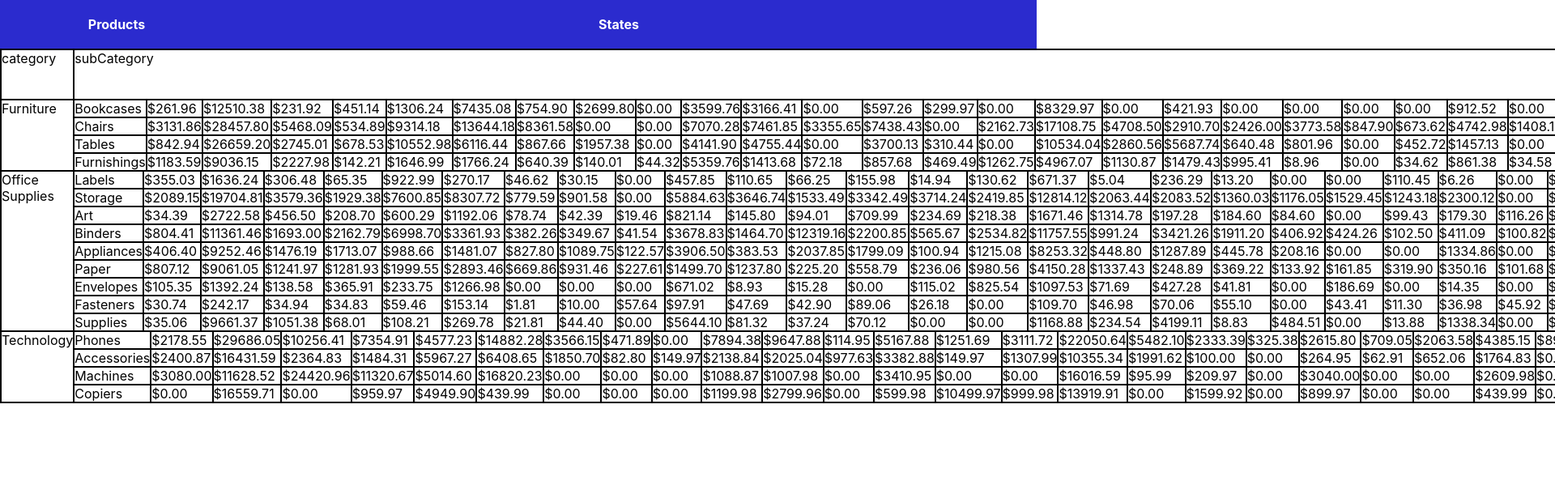
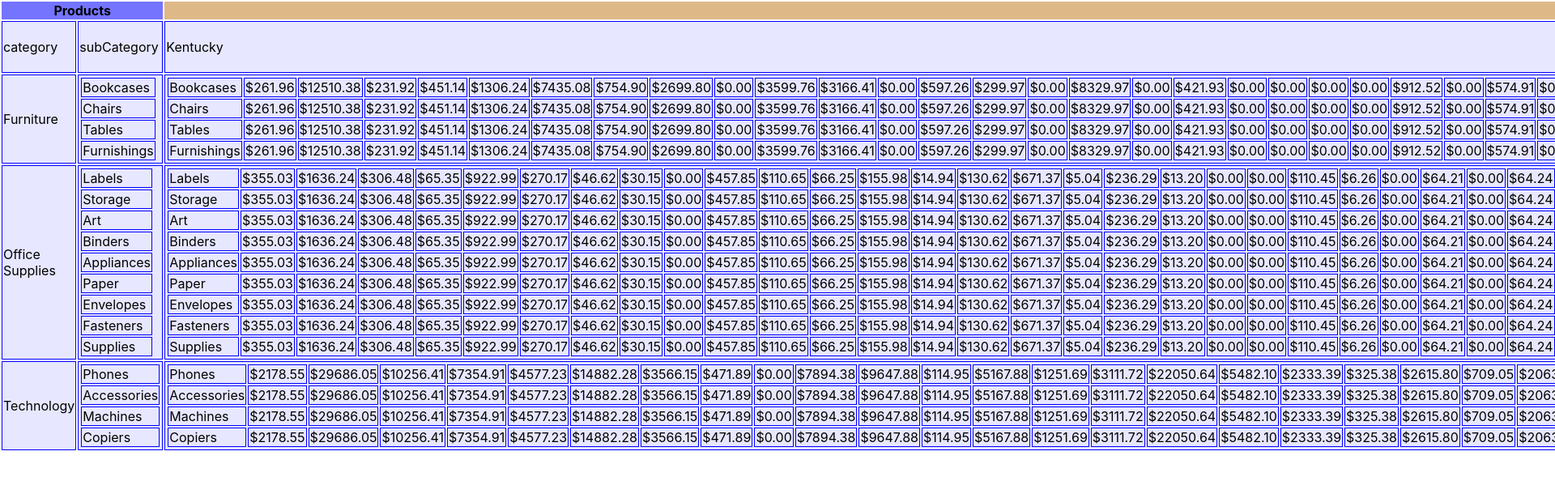
Before and after one commit to 7CelticNinja7/pivot-table, a React (Create React App) app: page / in a window 1280 px wide. Shown: the top 594 px of the page at 81% size, 1920 px wide, since content can reach past the window. Built offline with nearby package versions, Linux system fonts and the light colour scheme.

Commit message:
Working on table version - getting close

```diff
--- a/src/App.css
+++ b/src/App.css
@@ -1,15 +1,38 @@
 /* .pivotTable {
-  display: grid;
-  grid-template-columns: 1fr 4fr;
+  width: 100%;
+} */
+
+.productsHeader {
+  background-color: rgb(116, 116, 255);
 }
 
-.rowDimensionsHeader, .columnDimensionsHeader, .pivotTableHeader {
+.statesHeader {
+  background-color:burlywood;
+}
+
+tr {
+  border: 1px solid green;
+  background-color: purple;
+}
+
+td {
+  border: 1px solid rgb(0, 0, 255);
+  background-color: rgb(231, 231, 255);
+}
+
+.columnDimensionsColumn {
+  border: 1px solid rgb(0, 255, 0);
+  background-color: rgb(150, 230, 174);
+  display: grid;
+  grid-auto-flow: column;
+}
+
+/* .rowDimensionsHeader, .columnDimensionsHeader, .pivotTableHeader {
   background-color: rgb(43, 43, 206);
   color: white;
 }
 .rowDimensionsHeader {
   grid-column-start: 1;
-  grid-column-end: 2;
   display: grid;
   grid-auto-flow: column;
 }
@@ -19,6 +42,7 @@
   grid-column-end: 5;
   display: grid;
   grid-auto-flow: column;
+  background-color: blueviolet;
 }
 
 .headerItem {
@@ -49,15 +73,17 @@
   grid-column-start: 1;
   grid-column-end: 5;
   display: grid;
-  grid-template-columns: 1fr 4fr;
+  grid-template-columns: 1fr 48fr;
+  background-color: rgb(206, 43, 206);
+  color: white;
 }
 
 .columnDimensionsColumn {
   background-color:red;
   display: grid;
-  grid-column-start: 3;
+  grid-row-start: 3;
+  grid-column-start: 2;
   grid-column-end: 5;
-  grid-auto-flow: column;
 }
 
 .rowDimensionsColumn {
@@ -70,9 +96,17 @@
 }
 
 .metricData {
-  margin-right:10px;
+  margin-right: 10px;
+  background-color: blanchedalmond;
+  border: 1px solid black;
+}
+
+.stateName {
+  margin-right: 10px;
+  background-color: brown;
 } */
-.pivotTableHeader {
+
+/* .pivotTableHeader {
   padding: 20px;
   font-weight: 700;
   text-align: center;
@@ -80,10 +114,15 @@
   grid-column-end: 5;
   display: grid;
   grid-template-columns: 1fr 4fr;
-  background-color: rgb(43, 43, 206);
+  background-color: rgb(206, 43, 206);
   color: white;
 }
 
-div.table {border: 1px solid black; display: table; }
-div.tr {border: 1px solid black; display: table-row; }
-div.td {border: 1px solid black; display: table-cell; }
+div.table, div.tr, div.row-td, div.col-td {
+  border-width: 1px;
+  border-style: solid;
+}
+div.table {border-color: black; display: table; }
+div.tr {border-color: rgb(255, 0, 0); display: table-row; }
+div.row-td {border-color: rgb(0, 4, 255); display: table-cell; }
+div.col-td {border-color: rgb(136, 255, 0); display: table-cell} */
--- /dev/null
+++ b/src/Components/ColumnDimension.js
@@ -0,0 +1,18 @@
+import Metric from "./Metric-grid";
+function ColumnDimension(props) {
+    let subCategories = Object.keys(props);
+    subCategories.splice(0,1);
+    return (
+        <div className="tr">
+            { subCategories.map(subCategoryString => {
+                const stateStrings = Object.keys(props[subCategoryString]);
+                    return stateStrings.map(state => {
+                        return <Metric stateSales={props[subCategoryString][state]}></Metric>
+                    })
+                })
+            }
+        </div>
+    );
+}
+
+export default ColumnDimension;
--- a/src/Components/Metric-grid.js
+++ b/src/Components/Metric-grid.js
@@ -1,9 +1,9 @@
 function Metric(props) {
     // console.log("🚀 ~ file: Metric.js:2 ~ Metric ~ props:", props)
     return (
-      <div className="metricData">
+      <span className="metricData">
         ${props.stateSales.toFixed(2)}
-      </div>
+      </span>
     );
   }
 
--- a/src/Components/Metric.js
+++ b/src/Components/Metric.js
@@ -1,10 +1,9 @@
 function Metric(props) {
     console.log("🚀 ~ file: Metric.js:2 ~ Metric ~ props:", props)
-    debugger;
     return (
-      <div className="td">
+      <td>
         ${props.stateSales.toFixed(2)}
-      </div>
+      </td>
     );
   }
 
--- a/src/Components/PivotTable.js
+++ b/src/Components/PivotTable.js
@@ -1,21 +1,24 @@
 import RowDimension from "./RowDimension";
+import ColumnDimension from "./ColumnDimension";
 
 function PivotTable(props) {
     console.log("🚀 ~ file: PivotTable.js:4 ~ PivotTable ~ props:", props)
     return (
-        <div>
-            <div className="pivotTableHeader">
-                <div>Products</div>
-                <div>States</div>
-            </div>
-            <div className="table">
-                <div className="tr">
-                    { props.RowDimensions.map(dimension => { return <div className="td">{dimension}</div> })}
-                    { props.States.map(state => { return <div className="td" key={state}>{state}</div> })}
-                </div>
+        <table>
+            <thead>
+                <th colspan={props.RowDimensions.length} className="productsHeader">Products</th>
+                <th colspan={props.States.length} className="statesHeader">States</th>
+            </thead>
+            <tbody>
+                <tr>
+                    { props.RowDimensions.map(dimension => { return <td>{dimension}</td> })}
+                    { props.States.map(state => { return <td key={state}>{state}</td> })}
+                </tr>
                 { Object.keys(props.MappedCategories).map(category => { return <RowDimension mainCategory={category} {...props.MappedCategories[category]}></RowDimension> })}
-            </div>
-        </div>
+                {/* { Object.keys(props.MappedCategories).map(category => { return <ColumnDimension {...props.MappedCategories[category]}></ColumnDimension>})}              */}
+            </tbody>
+        </table>
+
 
     );
   }
--- a/src/Components/RowDimension.js
+++ b/src/Components/RowDimension.js
@@ -1,39 +1,43 @@
 import Metric from "./Metric";
 function RowDimension(props) {
     console.log("🚀 ~ file: RowDimension.js:3 ~ RowDimension ~ props:", props)
-    const mainCategory = props.mainCategory;
     let subCategories = Object.keys(props);
     subCategories.splice(0,1);
-    console.log("🚀 ~ file: RowDimension.js:7 ~ subCategories ~ subCategories:", subCategories)
+    console.log("🚀 ~ file: RowDimension.js:5 ~ RowDimension ~ subCategories:", subCategories)
     return (
-        <div className="tr">
-            <div className="td">{ props.mainCategory }</div>
-            { subCategories.map(subCategoryString => {  // for each subCategory string
-                // // get the state keys
-                // const states = [];
-                // props.category[mainCategory].forEach(subCategory => {
-                //     console.log("🚀 ~ file: RowDimension.js:16 ~ RowDimension ~ subCategoryString:", subCategoryString)
-                //     console.log("🚀 ~ file: RowDimension.js:16 ~ RowDimension ~ subCategory:", subCategory)
+        <tr>
+            <td>{ props.mainCategory }</td>
+            <td>
+                <table>
+                    {
+                        subCategories.map(subCategoryString => {
+                            return <tr>
+                                <td key={subCategoryString}>{subCategoryString}</td>
+                            </tr>
+                        })
+                    }
+                </table>
+            </td>
+            <td>
+                <table>
+                    {
+                        subCategories.map(subCategoryString => {
+                            return <tr>
+                                <td key={subCategoryString}>{subCategoryString}</td>
+                                { subCategories.map(subCategoryString => {
+                                    const stateStrings = Object.keys(props[subCategoryString]);
+                                        return stateStrings.map(state => {
+                                            return <Metric stateSales={props[subCategoryString][state]}></Metric>
+                                        })
+                                    })
+                                }
+                            </tr>
+                        })
+                    }
+                </table>
+            </td>
 
-                //     const test = Object.keys(props.category[mainCategory][0][subCategoryString]);
-                //     console.log("🚀 ~ file: RowDimension.js:17 ~ RowDimension ~ test:", test)
-                //     debugger;
-                // })
-                // console.log("🚀 ~ file: RowDimension.js:17 ~ states ~ states:", states)
-                // debugger;
-                const stateStrings = Object.keys(props[subCategoryString]);
-                return  <div className="tr">
-                    <div className="td" key={subCategoryString}>{subCategoryString}</div>
-                        {
-                            // TODO: right now, all subCategories metrics are showing on each subCategory
-                            stateStrings.map(state => {
-                                return <Metric stateSales={props[subCategoryString][state]}></Metric>
-                            })
-                        }
-                    </div>
-                })
-            }
-        </div>
+        </tr>
     );
 }
 
```
Also changed, not shown: src/App.js (+0 -16 lines), src/Components/ColumnDimension-grid.js (added, +18 -0 lines), src/Components/PivotTable-grid.js (+17 -6 lines), src/Components/RowDimension-grid.js (+4 -20 lines).
